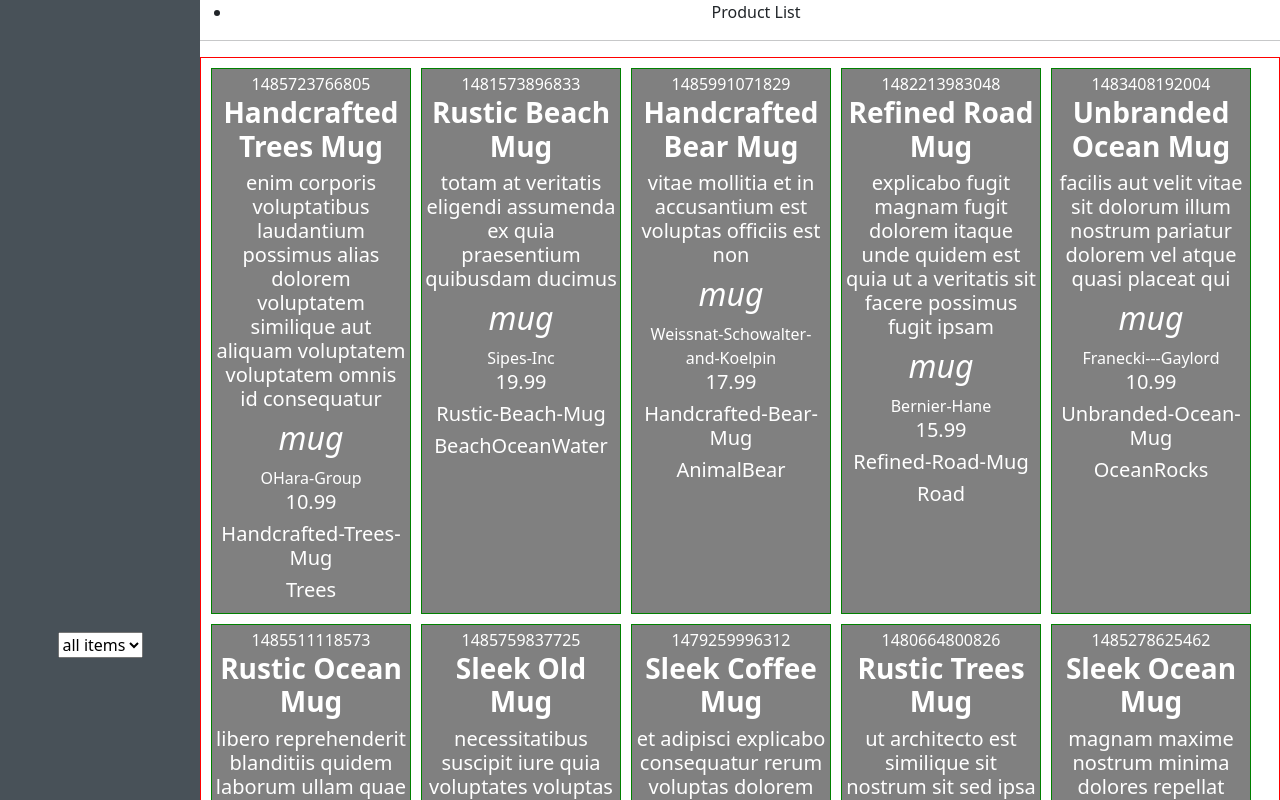
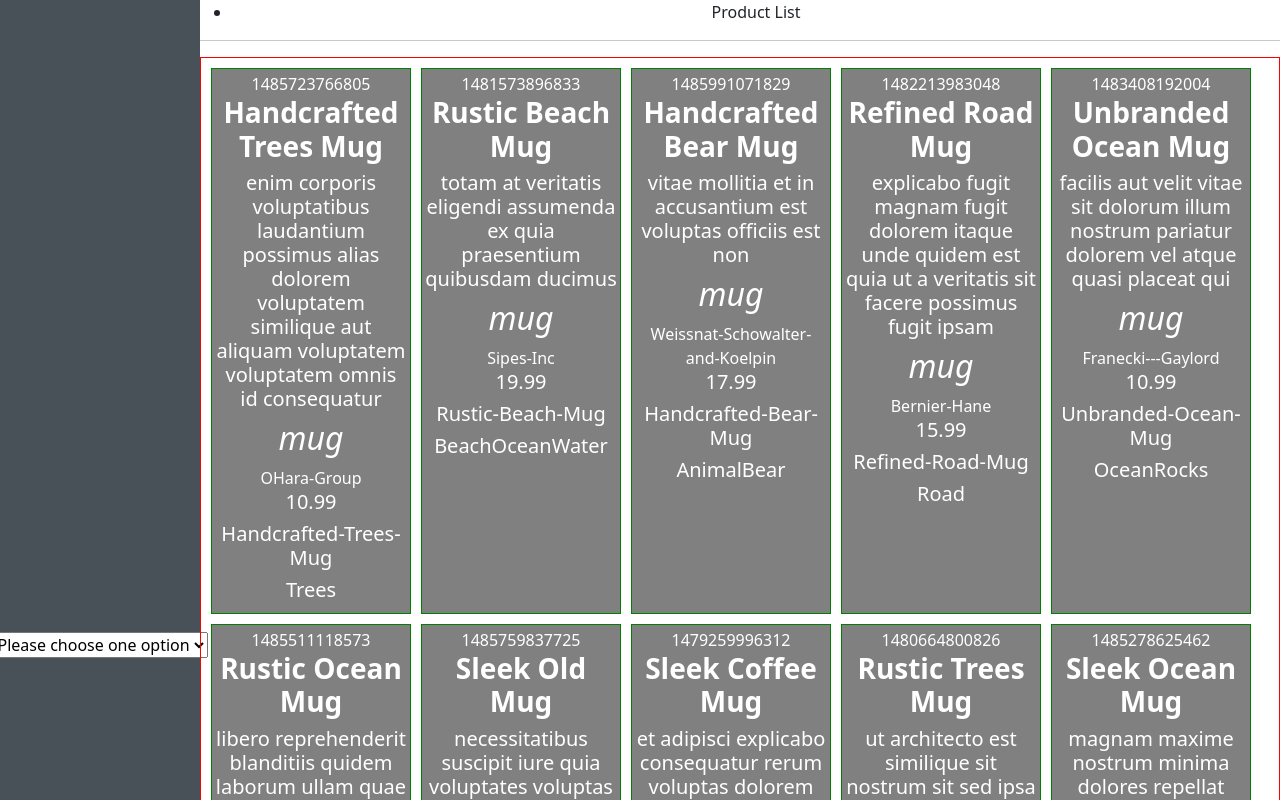
Before and after one commit to Onksami/ProductList, a React (Create React App) app: page / in a window 1280 px wide. Shown: the top 800 px of the page. Built offline with nearby package versions, Linux system fonts and the light colour scheme; data requests are answered from the project's data file.

Commit message:
select for product type has been added.

```diff
--- a/src/Components/Filtration.jsx
+++ b/src/Components/Filtration.jsx
@@ -1,40 +1,43 @@
-import React, {  useState, useEffect, useContext} from 'react'
+import React, { useContext} from 'react'
 import { ProductContext } from "../Context/ProductContext";
 
-const allItems = ["all items", "mug", "shirt"];
 
 function Filtration() {
-  const [selectedItem, setSelectedItem] = useState(["all items", "mug", "shirt"]);
-
-  console.log("selected Item Calisiyor mu? ", selectedItem );
 
   const productContext = useContext(ProductContext);
   console.log("Filtration  productContext:", productContext);
 
+  const options = [
+    "shirt",
+    "mug",
+    "bend"
+];
 
-  const handleSelectedItem = (s) => {
-    console.log(handleSelectedItem, s );
-    productContext.setSelectedItem(s);
-  }
 
-  useEffect ( () => {
-    setSelectedItem ();
-    return console.log("degisti degisti!! "); //useEffect i kullanamadik :/
 
-  }, [selectedItem] )
+const onOptionChangeHandler = (event) => {
+    // setData(event.target.value);
+    productContext.setSelectedItemType(event.target.value);
+    console.log(
+        "User Selected Value - ",
+        event.target.value
+    );
+};
+
 
   return (
    <>
-   <select onChange={handleSelectedItem()}>
-   {allItems.map((allItems, index) => {
-    return (
-      <option key={index}>{allItems}</option>
-      // secilen item i context e veremedim.
-    )
-   })}
 
-
-   </select>
+   <select onChange={onOptionChangeHandler}>
+                <option>Please choose one option</option>
+                {options.map((option, index) => {
+                    return (
+                        <option key={index}>
+                            {option}
+                        </option>
+                    );
+                })}
+            </select>
    </>
   )
 }
--- a/src/Context/ProductContext.jsx
+++ b/src/Context/ProductContext.jsx
@@ -9,8 +9,7 @@ export default function ProductContextApp({ children }) {
 
   const [limit, setLimit] = useState(10);
 
-  console.log("limit", limit);
-  const [selectedItem, setSelectedItem] = useState("");
+  const [selectedItemType, setSelectedItemType] = useState("");
 
 
 
@@ -22,13 +21,15 @@ export default function ProductContextApp({ children }) {
 
 
   useEffect(() => {
-    fetch(`http://localhost:3002/items?_page=${page}&_limit=${limit}`)
+    fetch(`http://localhost:3002/items?_page=${page}&_limit=${limit}&itemType=${selectedItemType}`)
       .then((response) => response.json())
       .then((json) => {
         console.log("json", json);
         setItems(json);
       });
-  }, [page, limit]); //call useEffect when page is changed
+  }, [page, limit, selectedItemType]); //call useEffect when page is changed
+
+
 
 
 
@@ -42,8 +43,8 @@ export default function ProductContextApp({ children }) {
         page,
         setLimit,
         limit,
-        setSelectedItem,
-        selectedItem
+        setSelectedItemType,
+        selectedItemType
 
 
       }}
```
Also changed, not shown: src/Components/Pagination.jsx (+1 -7 lines).
